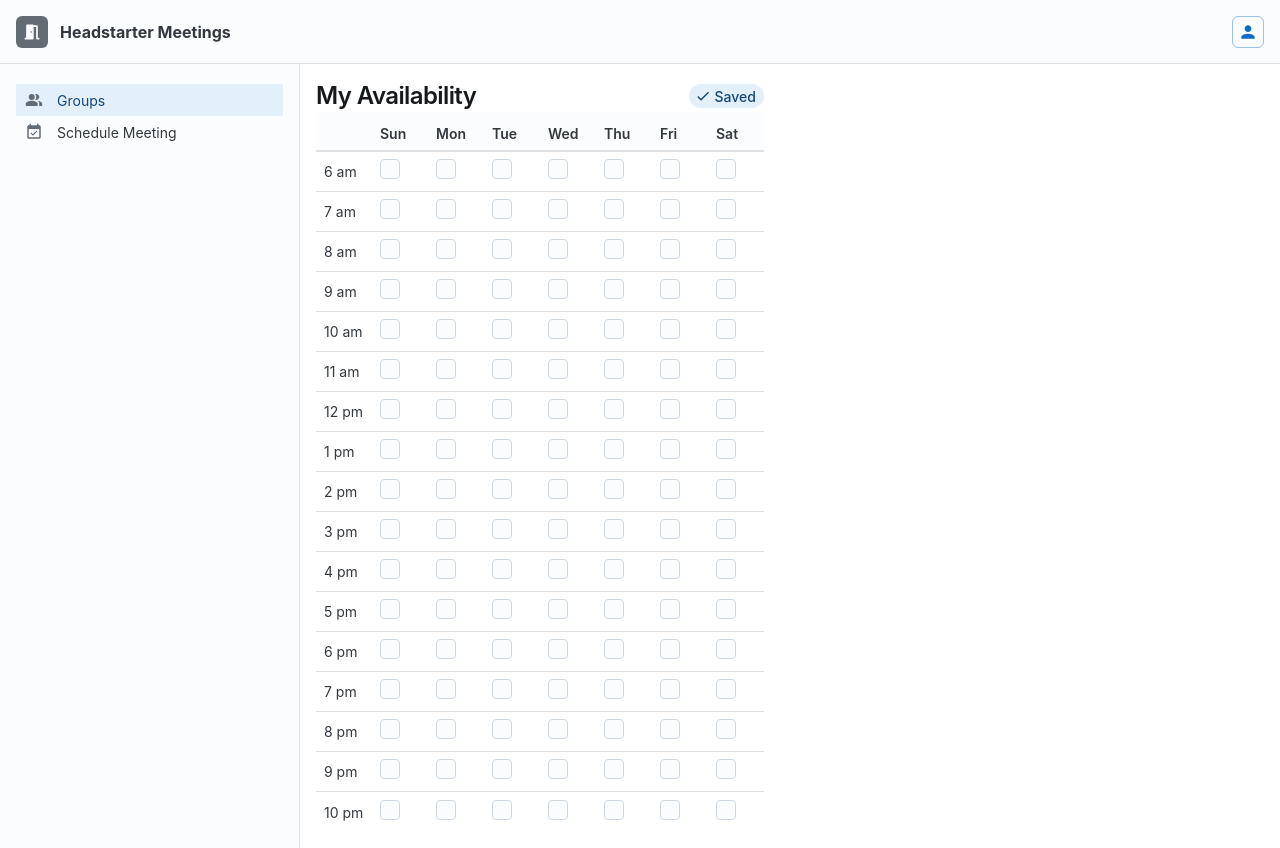
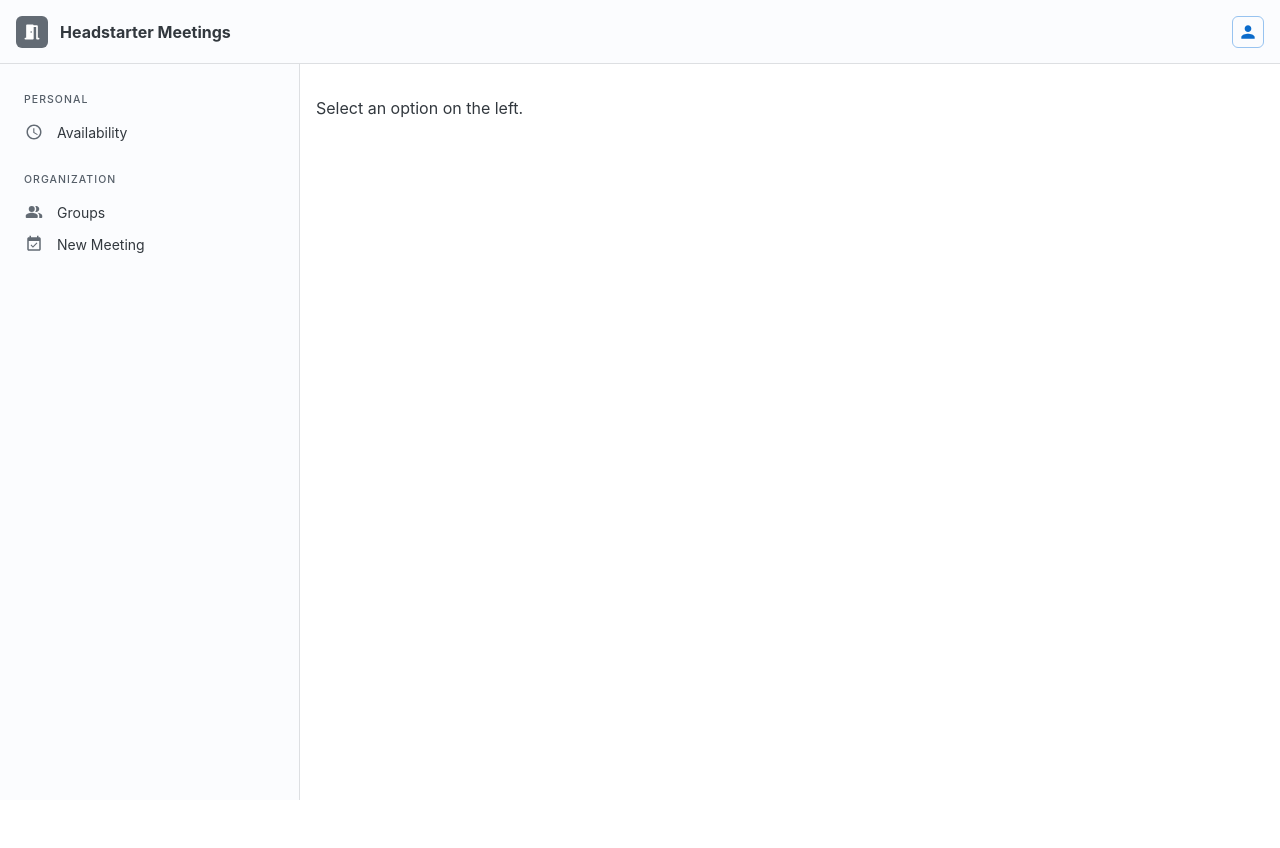
Before and after one commit to john-royal/headstarter-meetings, a React (Vite) app: page / in a window 1280 px wide. After the commit the page ends 800 px from the top, so only its background shows below. Built offline with nearby package versions, Linux system fonts and the light colour scheme; no server answers; the database is empty; sample sign-in values are in the browser's storage.

Commit message:
fix: update navigation routes and refine UI

```diff
--- a/src/App.tsx
+++ b/src/App.tsx
@@ -1,7 +1,7 @@
 import CssBaseline from '@mui/joy/CssBaseline';
 import { CssVarsProvider, StyledEngineProvider } from '@mui/joy/styles';
 import { createBrowserRouter, redirect, RouterProvider } from 'react-router-dom';
-import DashboardLayout from './layouts/DashboardLayout';
+import DashboardLayout, { DashboardError } from './layouts/DashboardLayout';
 import { auth } from './lib/firebase';
 
 import CircularProgress from '@mui/joy/CircularProgress';
@@ -16,13 +16,18 @@ import ScheduleMeeting, { loadUsers } from './routes/ScheduleMeeting';
 const router = createBrowserRouter([
   {
     element: <DashboardLayout />,
+    errorElement: <DashboardError />,
     children: [
       {
         path: '/',
+        element: <p>Select an option on the left.</p>,
+      },
+      {
+        path: '/availability',
         element: <AvailabilitySelector />,
       },
       {
-        path: '/schedule-meeting',
+        path: '/new-meeting',
         element: <ScheduleMeeting />,
         loader: loadUsers,
       },
--- a/src/components/NavigationMenu.tsx
+++ b/src/components/NavigationMenu.tsx
@@ -51,7 +51,7 @@ export default function NavigationMenu({ sections }: { sections: MenuSectionProp
   return (
     <List size='sm' sx={{ '--List-item-radius': '8px' }}>
       {sections.map(({ title, items }, index) => (
-        <ListItem nested key={index}>
+        <ListItem nested key={index} sx={{ mb: 2 }}>
           {title && <ListSubheader>{title}</ListSubheader>}
           <List
             aria-labelledby='nav-list-browse'
--- a/src/layouts/DashboardLayout.tsx
+++ b/src/layouts/DashboardLayout.tsx
@@ -1,37 +1,49 @@
-import { Person } from '@mui/icons-material';
 import Box from '@mui/joy/Box';
 import IconButton from '@mui/joy/IconButton';
 import Typography from '@mui/joy/Typography';
-import { useEffect, useState } from 'react';
+import { ReactElement, useEffect, useState } from 'react';
+import { Link, Outlet, useNavigate, useRouteError } from 'react-router-dom';
+import { useAuth } from 'src/lib/auth';
 import Layout from '../components/Layout';
 import NavigationMenu, { MenuSectionProps } from '../components/NavigationMenu';
 import SideMenu from '../components/SideMenu';
 
+import EventAvailableIcon from '@mui/icons-material/EventAvailable';
 import MeetingRoomRoundedIcon from '@mui/icons-material/MeetingRoomRounded';
 import MenuIcon from '@mui/icons-material/Menu';
 import PeopleAltRoundedIcon from '@mui/icons-material/PeopleAltRounded';
-import EventAvailableIcon from '@mui/icons-material/EventAvailable';
-import { Outlet, useNavigate } from 'react-router-dom';
-import { useAuth } from 'src/lib/auth';
+import PersonIcon from '@mui/icons-material/Person';
+import ScheduleIcon from '@mui/icons-material/Schedule';
 
 const sections: MenuSectionProps[] = [
   {
+    title: 'Personal',
+    items: [
+      {
+        title: 'Availability',
+        icon: <ScheduleIcon />,
+        path: '/availability',
+      },
+    ],
+  },
+  {
+    title: 'Organization',
     items: [
       {
         title: 'Groups',
         icon: <PeopleAltRoundedIcon />,
-        path: '/',
+        path: '/groups',
       },
       {
-        title: 'Schedule Meeting',
+        title: 'New Meeting',
         icon: <EventAvailableIcon />,
-        path: '/schedule-meeting',
+        path: '/new-meeting',
       },
     ],
   },
 ];
 
-export default function DashboardLayout() {
+export default function DashboardLayout({ children }: { children?: ReactElement }) {
   const [drawerOpen, setDrawerOpen] = useState(false);
   const { user, signOut } = useAuth();
   const navigate = useNavigate();
@@ -76,23 +88,33 @@ export default function DashboardLayout() {
             >
               <MenuIcon />
             </IconButton>
+            <Link
+              to='/'
+              style={{
+                display: 'flex',
+                flexDirection: 'row',
+                alignItems: 'center',
+                textDecoration: 'none',
+              }}
+            >
               <IconButton
                 size='sm'
                 variant='solid'
-              sx={{ display: { xs: 'none', sm: 'inline-flex' } }}
+                sx={{ display: { xs: 'none', sm: 'inline-flex' }, mr: 1.5 }}
               >
                 <MeetingRoomRoundedIcon />
               </IconButton>
               <Typography component='h1' fontWeight='xl'>
                 Headstarter Meetings
               </Typography>
+            </Link>
           </Box>
           <Box sx={{ display: 'flex', flexDirection: 'row', gap: 1.5 }}>
             <SideMenu
               id='app-selector'
               control={
                 <IconButton size='sm' variant='outlined' color='primary' aria-label='Me'>
-                  <Person />
+                  <PersonIcon />
                 </IconButton>
               }
               menus={[
@@ -109,10 +131,22 @@ export default function DashboardLayout() {
         <Layout.SideNav>
           <NavigationMenu sections={sections} />
         </Layout.SideNav>
-        <Layout.Main>
-          <Outlet />
-        </Layout.Main>
+        <Layout.Main>{children ?? <Outlet />}</Layout.Main>
       </Layout.Root>
     </>
   );
 }
+
+export function DashboardError() {
+  const error = useRouteError() as Error & { status: number; statusText: string };
+
+  return (
+    <DashboardLayout>
+      <>
+        <Typography level='h3' component='h1'>
+          {error.status} {error.statusText}
+        </Typography>
+      </>
+    </DashboardLayout>
+  );
+}
```
Lines whose indentation alone changed are shown as unchanged.
